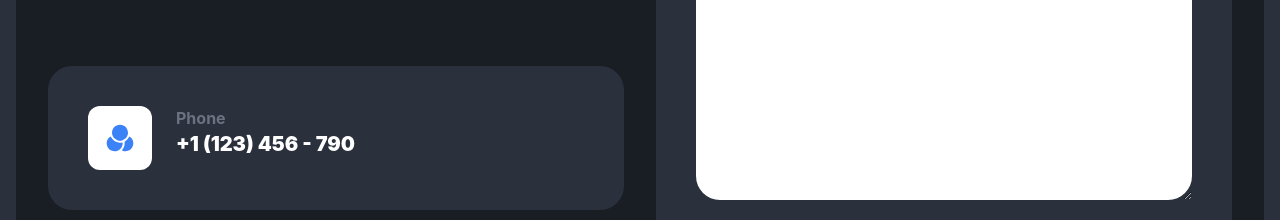
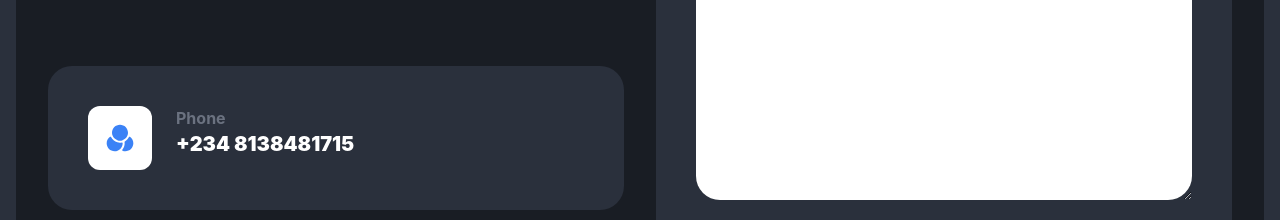
Before and after one commit to Jhon-crypt/life-machines, a React (Vite) app: page / in a window 1280 px wide. Shown: the part 4820-5040 px from the top of the page. Built offline with nearby package versions, Linux system fonts and the light colour scheme.

Commit message:
Made some changes

```diff
--- a/src/components/section/contactDetails/contactDetails.tsx
+++ b/src/components/section/contactDetails/contactDetails.tsx
@@ -26,7 +26,7 @@ function ContactDetails() {
                                     </div>
                                     <div className="flex-1 p-3">
                                         <p className="text-gray-500 font-bold">Phone</p>
-                                        <h3 className="font-heading text-xl text-accent font-black">+1 (123) 456 - 790</h3>
+                                        <h3 className="font-heading text-xl text-accent font-black">+234 8138481715</h3>
                                     </div>
                                 </div>
                             </div>
--- a/src/components/section/footerSection.tsx
+++ b/src/components/section/footerSection.tsx
@@ -10,10 +10,11 @@ function FooterSection() {
                 <div className="container mx-auto px-4">
                     <div className="py-16 px-8 rounded-3xl">
                         <div className="flex flex-col justify-center">
+
                             <a className="inline-block max-w-max mx-auto mb-5" href="#">
                                 <img className="rounded-3xl" src={logo} alt="" width="100px" height="100px" />
+                            </a>
 
-                            </a>
                             <ul className="-m-6 mb-7 text-center">
                                 <li className="inline-flex p-6"><a className="inline-block text-gray-500 hover:text-accent font-bold" href="#">Features</a></li>
                                 <li className="inline-flex p-6"><a className="inline-block text-gray-500 hover:text-accent font-bold" href="#">About Us</a></li>
```
